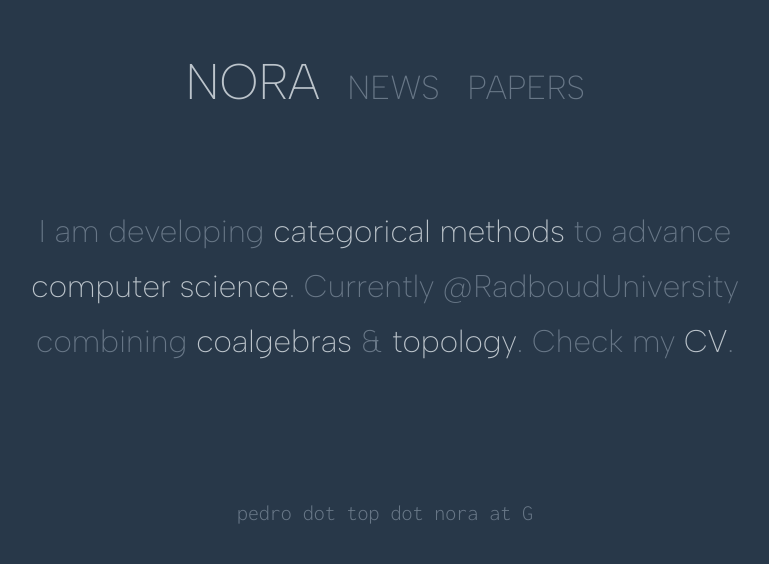
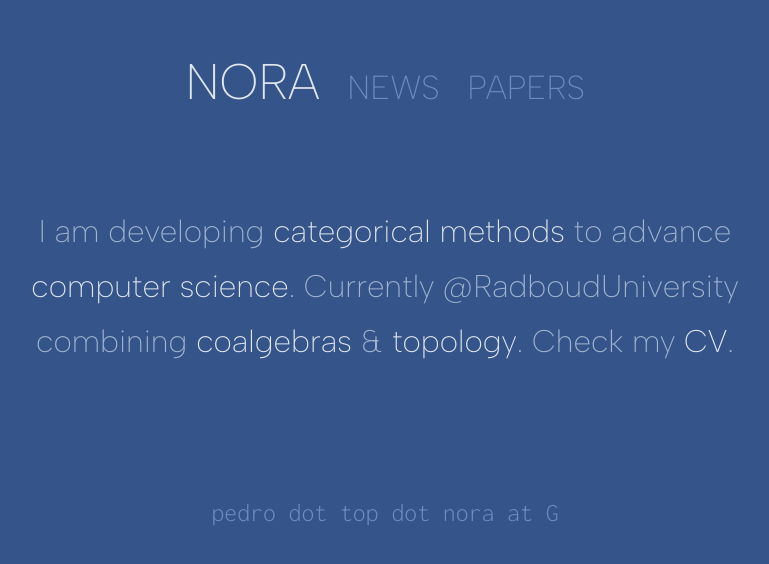
Before and after one commit to pedro-nora/pedro-nora.github.io, a plain HTML site: page index.html in a window 1280 px wide. Shown: the whole page, without its empty margins (255-1024 px from the left). Drawn offline with Linux system fonts and the light colour scheme.

Commit message:
classic blue

```diff
--- a/main.css
+++ b/main.css
@@ -10,7 +10,6 @@ html {
 /* Handle */
 ::-webkit-scrollbar-thumb {
   background: #c4cebc;
-
 }
 
 /* Handle on hover */
@@ -21,14 +20,17 @@ html {
 body, button {
   font-family: "Albert Sans";
   font-weight: 200;
-  background-color: #283849;
-  color: #687787;
+  background-color: #35558A;
+  color: #A1B5D0;
 /*  color: #778493;*/
+}
 
+button, .monospace {
+  color: #6B8CC5;
 }
 
 a,b, .button:hover, .selected  {
-  color: #bcc4cb;
+  color: #e1e7ef;
   font-weight: 225;
   text-decoration: none;
 }
@@ -88,7 +90,7 @@ nowrap {
 .monospace {
   font-family: "Inconsolata";
   font-weight: 300;
-  font-size: 70%;
+  font-size: 82%;
 /*  color: #DDD0B6;*/
 }
 
```
